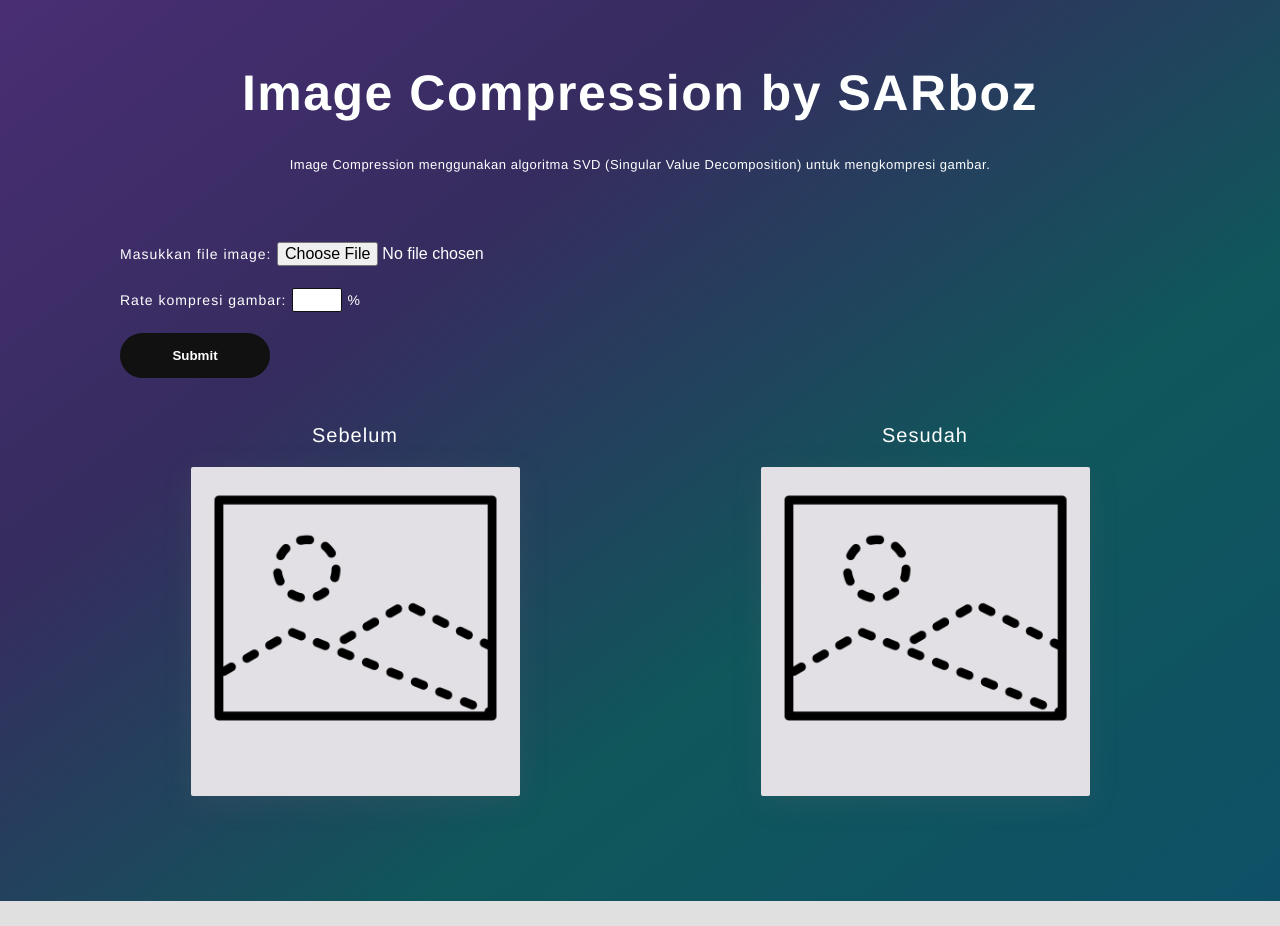
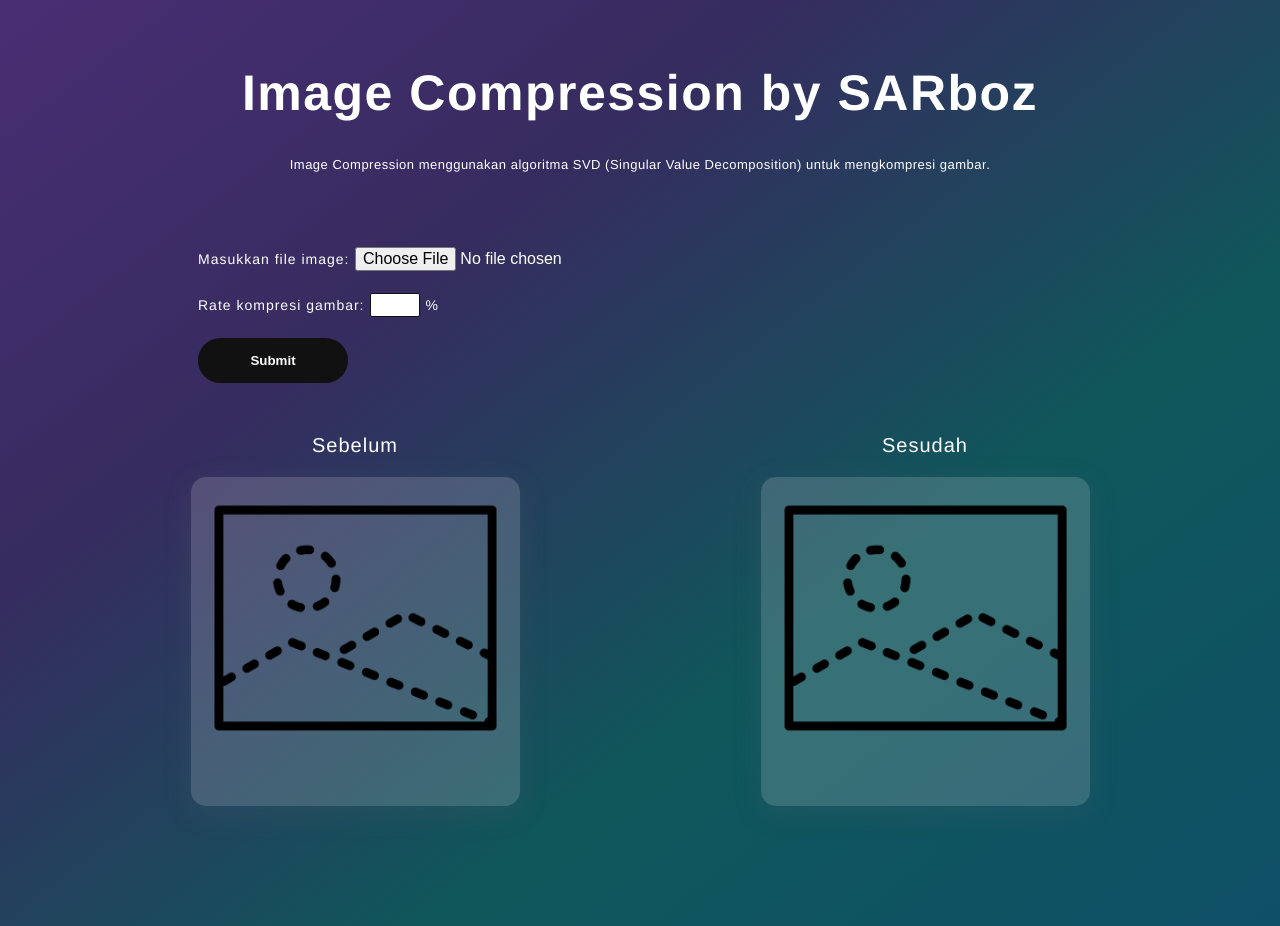
Before and after one commit to rayhankinan/Algeo02-20065, a Flask app: page / in a window 1280 px wide. Shown: the part 60-986 px from the top of the page. Before the commit the page ends 961 px from the top, so only its background shows below. Run offline with Flask 2, Linux system fonts and the light colour scheme.

Commit message:
update frontpage

```diff
--- a/Website/static/styles/frontpage.css
+++ b/Website/static/styles/frontpage.css
@@ -89,7 +89,8 @@ header {
 }
 
 .image-processing-box .upload-box {
-    margin: 20px auto 0 auto;
+    max-width: 85%;
+    margin: 25px auto 0 auto;
 }
 
 .image-processing-box .upload-box form {
@@ -154,15 +155,15 @@ header {
     font-size: 20px;
     font-weight: 550;
     text-align: center;
-    margin-top: 40px;
+    margin-top: 45px;
     margin-bottom: 15px;
 }
 
 .image-box .image-container img {
     width: 70%;
     box-shadow: rgba(100, 100, 111, 0.2) 0px 7px 29px 0px;
-    border-radius: 2px;
-    background-color: #E2E0E5;
+    border-radius: 15px;
+    background-color: #e2e0e530;
 }
 
 .image-box .image-compressed-container {
@@ -176,22 +177,21 @@ header {
     font-size: 20px;
     font-weight: 550;
     text-align: center;
-    margin-top: 40px;
+    margin-top: 45px;
     margin-bottom: 15px;
 }
 
 .image-box .image-compressed-container img {
     width: 70%;
     box-shadow: rgba(100, 100, 111, 0.2) 0px 7px 29px 0px;
-    border-radius: 2px;
-    background-color: #E2E0E5;
-
+    border-radius: 15px;
+    background-color: #e2e0e530;
 }
 
 .output-container {
     display: flex;
     flex-direction: row;
-    margin-top: 25px;
+    margin-top: 40px;
 }
 
 .output-container .output-state {
```
